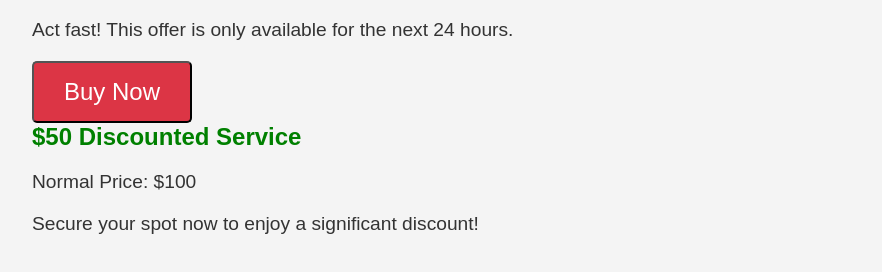
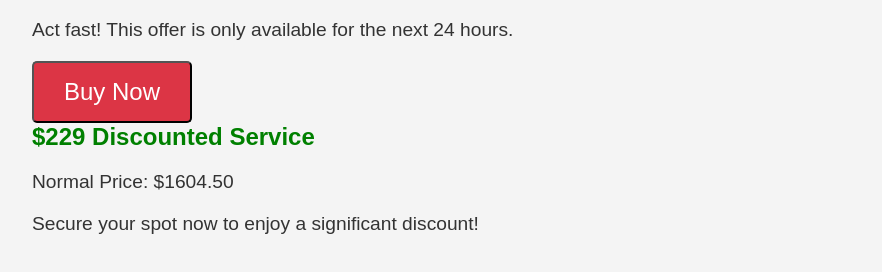
Before and after one commit to Sanuja178/EngageTEST, a plain HTML site: page buy-now.html in a window 1280 px wide. Shown: the part 66-338 px from the top of the page, without its empty margins (116-998 px from the left). Drawn offline with Linux system fonts and the light colour scheme.

Commit message:
Update buy-now.html

```diff
--- a/buy-now.html
+++ b/buy-now.html
@@ -11,8 +11,8 @@
         <h1>Buy Now - Discounted Car Service</h1>
         <p>Act fast! This offer is only available for the next 24 hours.</p>
         <button class="buy-button">Buy Now</button>
-        <p class="price">$50 Discounted Service</p>
-        <p>Normal Price: $100</p>
+        <p class="price">$229 Discounted Service</p>
+        <p>Normal Price: $1604.50</p>
         <p>Secure your spot now to enjoy a significant discount!</p>
     </div>
 </body>
```
